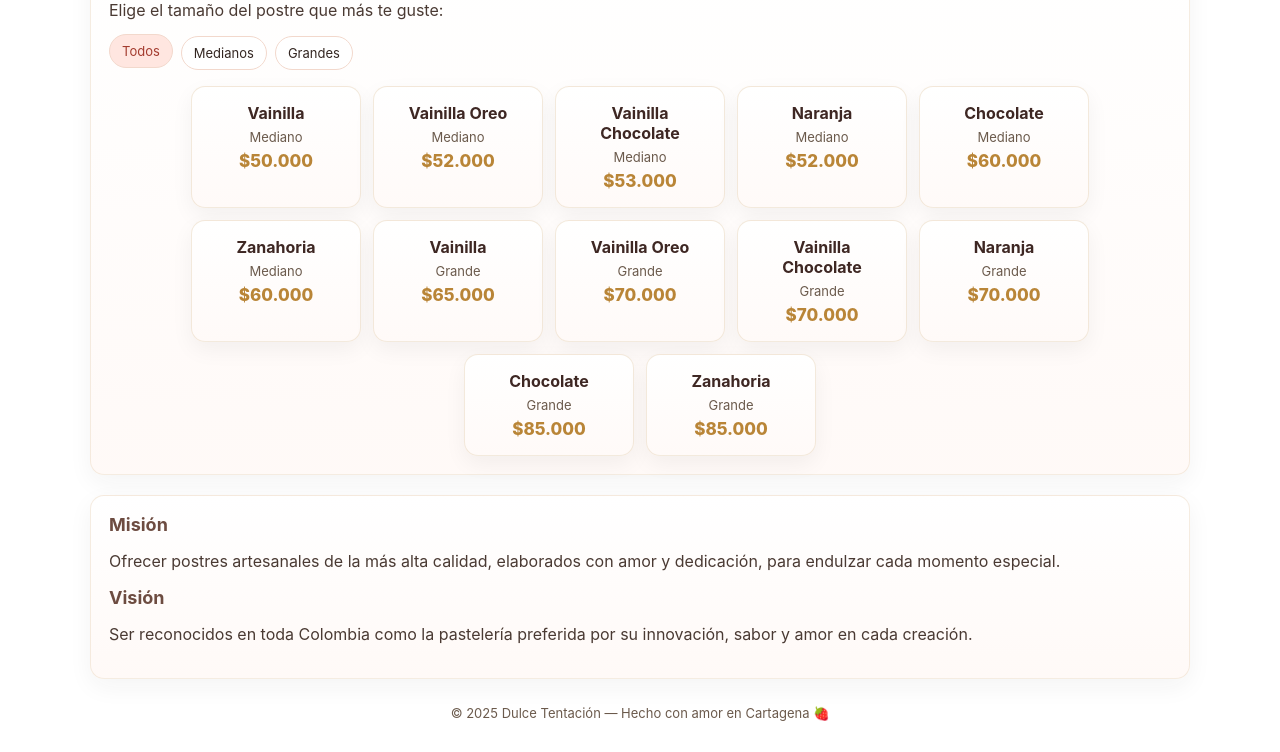
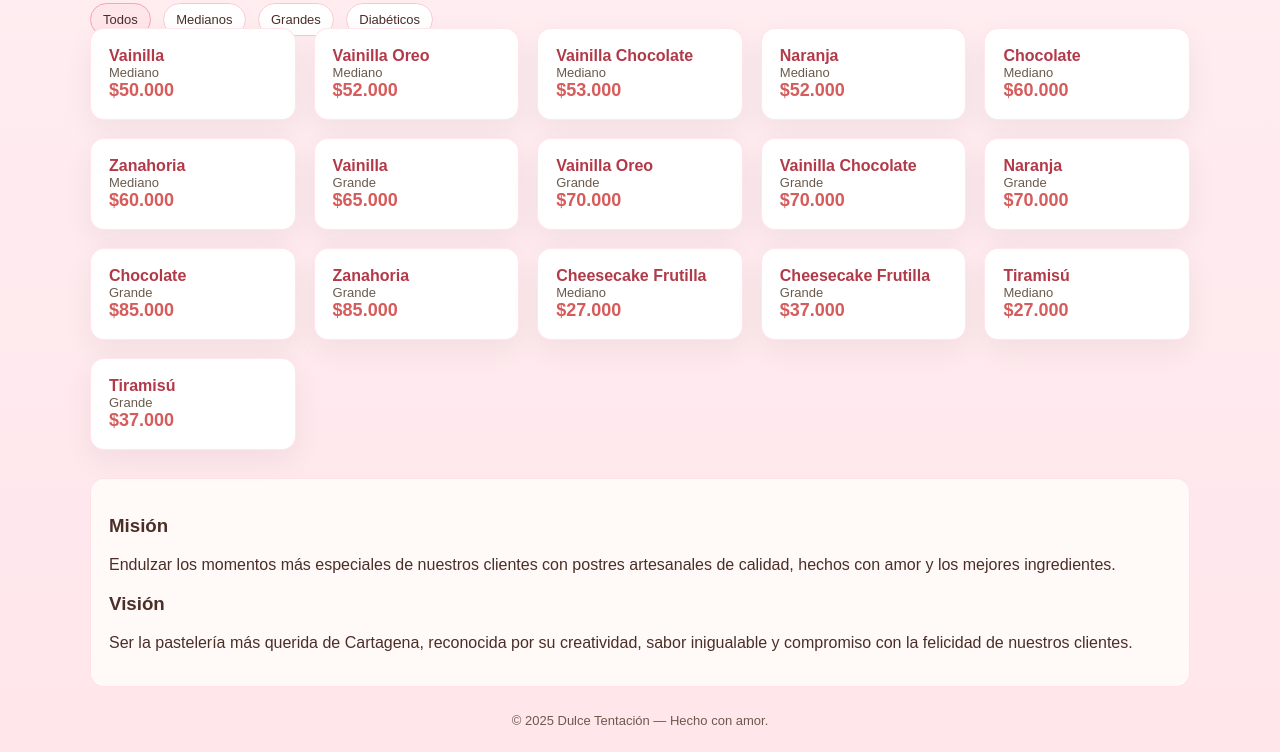
Before and after one commit to jesusdaniel27112007-glitch/dulce-tentacion.zip, a plain HTML site: page index.html in a window 1280 px wide. Shown: the part 375-1127 px from the top of the page. Before the commit the page ends 1096 px from the top, so only its background shows below. Drawn offline with Linux system fonts and the light colour scheme.

Commit message:
Update index.html

```diff
--- a/index.html
+++ b/index.html
@@ -4,175 +4,128 @@
   <meta charset="utf-8" />
   <meta name="viewport" content="width=device-width,initial-scale=1" />
   <title>Dulce Tentación — Catálogo</title>
-  <meta name="description" content="Dulce Tentación — Sabor que enamora. Catálogo de postres para pedir por WhatsApp o Instagram.">
   <link rel="icon" href="assets/logo.png" />
   <style>
-    *,*::before,*::after{box-sizing:border-box}
-    html,body{height:100%}
     body{
       margin:0;
-      font-family: Inter, system-ui, -apple-system, "Segoe UI", Roboto, "Helvetica Neue", Arial;
-      background: linear-gradient(180deg, #fff7f5 0%, #fff0ea 100%);
-      color:#332621;
+      font-family:"Poppins",sans-serif;
+      background:linear-gradient(180deg,#fff0f3 0%,#ffe6eb 100%);
+      color:#4b2e28;
       padding:24px;
-      background-image: url('assets/fresas-bg.png');
-      background-size: cover;
-      background-repeat: no-repeat;
-      background-position: center top;
+      overflow-x:hidden;
     }
-
     .site{max-width:1100px;margin:0 auto;}
     header{display:flex;align-items:center;gap:16px;margin-bottom:24px;}
-    .logo{width:64px;height:64px;border-radius:14px;overflow:hidden;box-shadow:0 6px 18px rgba(0,0,0,0.05);}
-    .logo img{width:100%;height:100%;object-fit:cover;border-radius:14px;}
-    .brand h1{margin:0;font-size:22px;color:#3e2723;}
-    .slogan{font-size:13px;color:#8d6e63;}
-
-    .section{
-      background:linear-gradient(180deg,#ffffffcc,#fff8f5cc);
-      border-radius:14px;
-      padding:18px;
-      box-shadow:0 8px 24px rgba(34,34,34,0.05);
-      border:1px solid rgba(232,214,188,0.45);
-      margin-bottom:20px;
-      backdrop-filter: blur(2px);
+    .logo{width:70px;height:70px;border-radius:16px;overflow:hidden;}
+    .logo img{width:100%;height:100%;object-fit:cover}
+    .brand h1{margin:0;font-size:22px;color:#b23a48;}
+    .historia, .about{
+      background:#fffaf8;border:1px solid rgba(255,192,203,0.4);
+      border-radius:14px;padding:18px;margin-bottom:26px;
     }
-    .section h2{margin-top:0;color:#6d4c41;font-size:18px;}
-    .section p{color:#4a3a33}
-
-    .filters{display:flex;gap:8px;align-items:center;margin-top:12px;flex-wrap:wrap;}
-    .chip{
-      background:#fff;
-      border:1px solid #f2d8cc;
-      padding:8px 12px;
-      border-radius:32px;
-      font-size:13px;
-      cursor:pointer;
-      transition:.2s;
-    }
-    .chip.active{background:#ffe6e0;color:#a33b2e;transform:translateY(-2px);}
-
-    .grid{
-      display:flex;
-      flex-wrap:wrap;
-      gap:12px;
-      justify-content:center;
-      margin-top:16px;
-    }
-
-    .card{
-      background:linear-gradient(180deg,#fff,#fffaf8);
-      border-radius:14px;
-      padding:16px;
-      box-shadow:0 8px 22px rgba(0,0,0,0.05);
-      border:1px solid rgba(232,214,188,0.5);
-      transition:transform .25s ease, box-shadow .25s ease;
-      width:170px;
-      text-align:center;
-    }
-    .card:hover{transform:translateY(-6px);box-shadow:0 14px 36px rgba(0,0,0,0.09);}
-    .name{font-weight:700;font-size:16px;color:#3e2723;}
-    .desc{font-size:13px;color:#6b5a4c;margin:6px 0;}
-    .price{color:#b98537;font-weight:800;font-size:17px;}
-
-    footer{text-align:center;margin-top:26px;color:#6b5a4c;font-size:13px;}
-    @media (max-width:560px){ body{padding:16px} .section{padding:14px} .card{width:140px;} }
+    .chip{background:#fff;border:1px solid #f9c6d0;padding:8px 12px;border-radius:32px;
+      font-size:13px;cursor:pointer;margin-right:8px;}
+    .chip.active{background:#ffe6eb;border:1px solid #f5a6b2;}
+    .grid{display:grid;grid-template-columns:repeat(auto-fit,minmax(200px,1fr));gap:18px;margin-bottom:28px;}
+    .card{background:#fff;border-radius:14px;padding:18px;
+      box-shadow:0 10px 30px rgba(34,34,34,0.06);
+      border:1px solid rgba(255,192,203,0.4);}
+    .name{font-weight:600;font-size:16px;color:#b23a48;}
+    .desc{font-size:13px;color:#6b5a4c}
+    .price{font-weight:800;font-size:18px;color:#d65c5c;}
+    footer{text-align:center;color:#6b5a4c;font-size:13px;margin-top:20px;}
   </style>
 </head>
 <body>
   <div class="site">
     <header>
-      <div class="logo"><img src="assets/logo.png" alt="Logo Dulce Tentación"></div>
+      <div class="logo">
+        <img src="assets/logo.png" alt="Logo Dulce Tentación">
+      </div>
       <div class="brand">
         <h1>Dulce Tentación</h1>
-        <div class="slogan">Sabor que enamora</div>
+        <div>Sabor que enamora</div>
       </div>
     </header>
 
-    <!-- HISTORIA -->
-    <section class="section">
-      <h2>Nuestra historia</h2>
-      <p><strong>Dulce Tentación</strong> nació en Cartagena con la idea de compartir momentos dulces llenos de amor y sabor. Empezamos como un pequeño emprendimiento familiar que, con esfuerzo y pasión, se convirtió en una marca reconocida por su calidad, frescura y creatividad en cada postre.</p>
-      <p>Hoy seguimos creciendo gracias a nuestros clientes, quienes disfrutan de cada detalle hecho con el corazón. 🧁🍓</p>
+    <section class="historia">
+      <h2>Nuestra Historia</h2>
+      <p><strong>Dulce Tentación</strong> nació en Cartagena con el sueño de llevar momentos felices a cada mesa. Hoy seguimos creciendo gracias a nuestros clientes, quienes disfrutan de cada detalle hecho con el corazón. 🧁🍓</p>
     </section>
 
-    <!-- CATÁLOGO -->
-    <section class="section">
+    <main>
       <h2>Catálogo</h2>
       <p>Elige el tamaño del postre que más te guste:</p>
-
       <div class="filters">
-        <div class="chip active" data-filter="all">Todos</div>
-        <div class="chip" data-filter="mediano">Medianos</div>
-        <div class="chip" data-filter="grande">Grandes</div>
+        <span class="chip active" data-filter="all">Todos</span>
+        <span class="chip" data-filter="mediano">Medianos</span>
+        <span class="chip" data-filter="grande">Grandes</span>
+        <span class="chip" data-filter="diabetico">Diabéticos</span>
       </div>
 
-      <div class="grid" id="catalogGrid"></div>
-    </section>
+      <section class="grid" id="catalogGrid"></section>
 
-    <!-- MISIÓN Y VISIÓN -->
-    <section class="section">
-      <h2>Misión</h2>
-      <p>Ofrecer postres artesanales de la más alta calidad, elaborados con amor y dedicación, para endulzar cada momento especial.</p>
-      <h2 style="margin-top:16px">Visión</h2>
-      <p>Ser reconocidos en toda Colombia como la pastelería preferida por su innovación, sabor y amor en cada creación.</p>
-    </section>
+      <section class="about">
+        <h3>Misión</h3>
+        <p>Endulzar los momentos más especiales de nuestros clientes con postres artesanales de calidad, hechos con amor y los mejores ingredientes.</p>
+        <h3>Visión</h3>
+        <p>Ser la pastelería más querida de Cartagena, reconocida por su creatividad, sabor inigualable y compromiso con la felicidad de nuestros clientes.</p>
+      </section>
+    </main>
 
-    <footer>
-      © <span id="ano"></span> Dulce Tentación — Hecho con amor en Cartagena 🍓
-    </footer>
+    <footer>© <span id="ano"></span> Dulce Tentación — Hecho con amor.</footer>
   </div>
 
   <script>
     const CATALOG = [
-      // Medianos
-      {id:1, size:'Mediano', category:'mediano', name:'Vainilla', price:50000},
-      {id:2, size:'Mediano', category:'mediano', name:'Vainilla Oreo', price:52000},
-      {id:3, size:'Mediano', category:'mediano', name:'Vainilla Chocolate', price:53000},
-      {id:4, size:'Mediano', category:'mediano', name:'Naranja', price:52000},
-      {id:5, size:'Mediano', category:'mediano', name:'Chocolate', price:60000},
-      {id:6, size:'Mediano', category:'mediano', name:'Zanahoria', price:60000},
-      // Grandes
-      {id:7, size:'Grande', category:'grande', name:'Vainilla', price:65000},
-      {id:8, size:'Grande', category:'grande', name:'Vainilla Oreo', price:70000},
-      {id:9, size:'Grande', category:'grande', name:'Vainilla Chocolate', price:70000},
-      {id:10, size:'Grande', category:'grande', name:'Naranja', price:70000},
-      {id:11, size:'Grande', category:'grande', name:'Chocolate', price:85000},
-      {id:12, size:'Grande', category:'grande', name:'Zanahoria', price:85000}
+      {category:'mediano', name:'Vainilla', size:'Mediano', price:50000},
+      {category:'mediano', name:'Vainilla Oreo', size:'Mediano', price:52000},
+      {category:'mediano', name:'Vainilla Chocolate', size:'Mediano', price:53000},
+      {category:'mediano', name:'Naranja', size:'Mediano', price:52000},
+      {category:'mediano', name:'Chocolate', size:'Mediano', price:60000},
+      {category:'mediano', name:'Zanahoria', size:'Mediano', price:60000},
+      {category:'grande', name:'Vainilla', size:'Grande', price:65000},
+      {category:'grande', name:'Vainilla Oreo', size:'Grande', price:70000},
+      {category:'grande', name:'Vainilla Chocolate', size:'Grande', price:70000},
+      {category:'grande', name:'Naranja', size:'Grande', price:70000},
+      {category:'grande', name:'Chocolate', size:'Grande', price:85000},
+      {category:'grande', name:'Zanahoria', size:'Grande', price:85000},
+      {category:'diabetico', name:'Cheesecake Frutilla', size:'Mediano', price:27000},
+      {category:'diabetico', name:'Cheesecake Frutilla', size:'Grande', price:37000},
+      {category:'diabetico', name:'Tiramisú', size:'Mediano', price:27000},
+      {category:'diabetico', name:'Tiramisú', size:'Grande', price:37000},
     ];
 
     const grid = document.getElementById('catalogGrid');
 
-    function money(n){ return n.toString().replace(/\B(?=(\d{3})+(?!\d))/g,"."); }
+    function money(n){return n.toString().replace(/\B(?=(\d{3})+(?!\d))/g,".")}
 
-    function createCard(item){
-      const card = document.createElement('div');
-      card.className = 'card';
-      card.innerHTML = `
-        <div class="name">${item.name}</div>
-        <div class="desc">${item.size}</div>
-        <div class="price">$${money(item.price)}</div>
-      `;
-      return card;
+    function render(filter='all'){
+      grid.innerHTML='';
+      const items=CATALOG.filter(p=>filter==='all'?true:p.category===filter);
+      items.forEach(item=>{
+        const el=document.createElement('div');
+        el.className='card';
+        el.innerHTML=`
+          <div class="name">${item.name}</div>
+          <div class="desc">${item.size}</div>
+          <div class="price">$${money(item.price)}</div>
+        `;
+        grid.appendChild(el);
+      });
     }
 
-    function render(filter = 'all'){
-      grid.innerHTML = '';
-      const items = CATALOG.filter(i => filter === 'all' ? true : i.category === filter);
-      items.forEach(i => grid.appendChild(createCard(i)));
-    }
+    render();
 
-    render('all');
-
-    document.querySelectorAll('.chip').forEach(chip => {
-      chip.addEventListener('click', () => {
-        document.querySelectorAll('.chip').forEach(c => c.classList.remove('active'));
+    document.querySelectorAll('.chip').forEach(chip=>{
+      chip.addEventListener('click',()=>{
+        document.querySelectorAll('.chip').forEach(c=>c.classList.remove('active'));
         chip.classList.add('active');
         render(chip.dataset.filter);
       });
     });
 
-    document.getElementById('ano').textContent = new Date().getFullYear();
+    document.getElementById('ano').textContent=new Date().getFullYear();
   </script>
 </body>
 </html>
```
